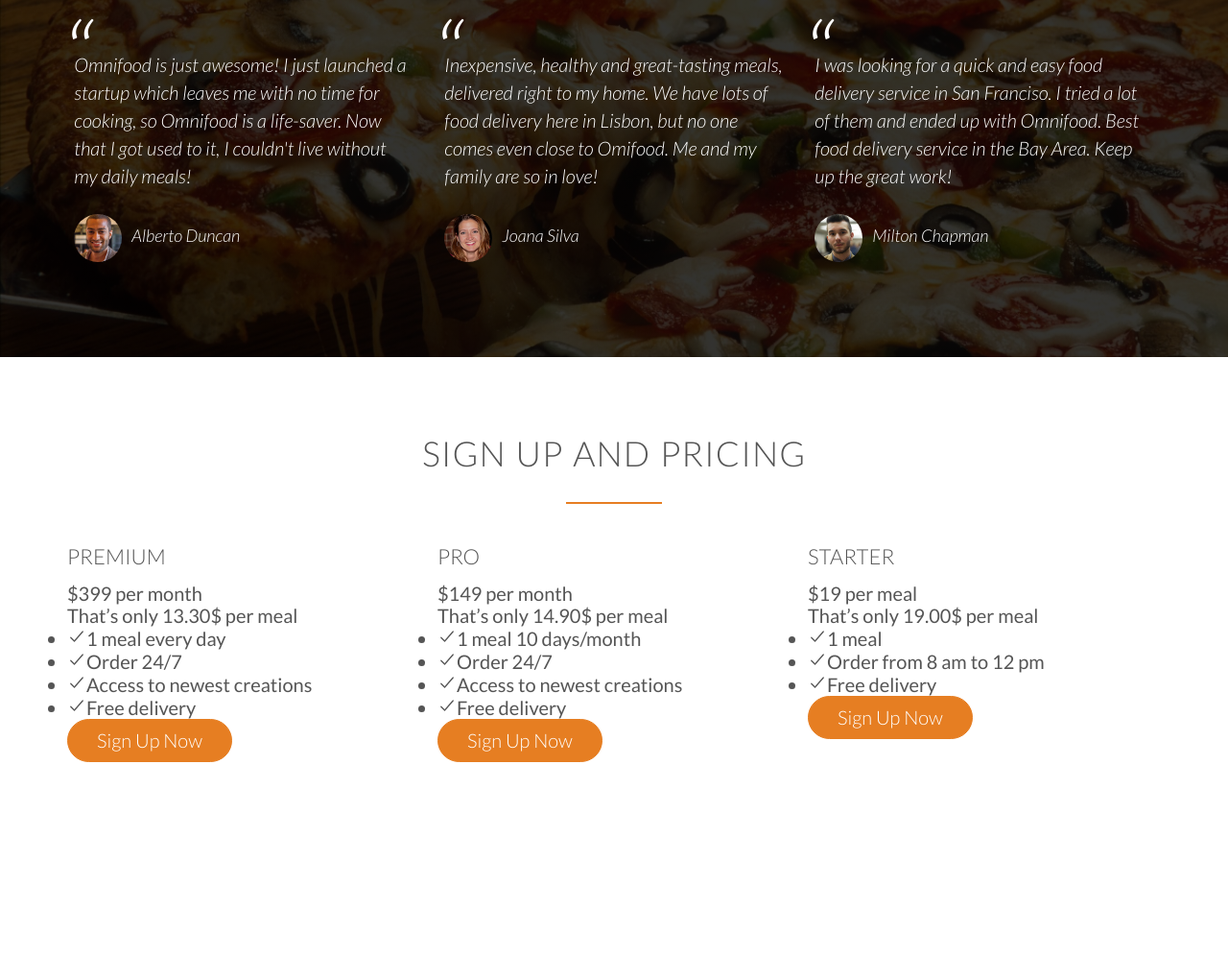
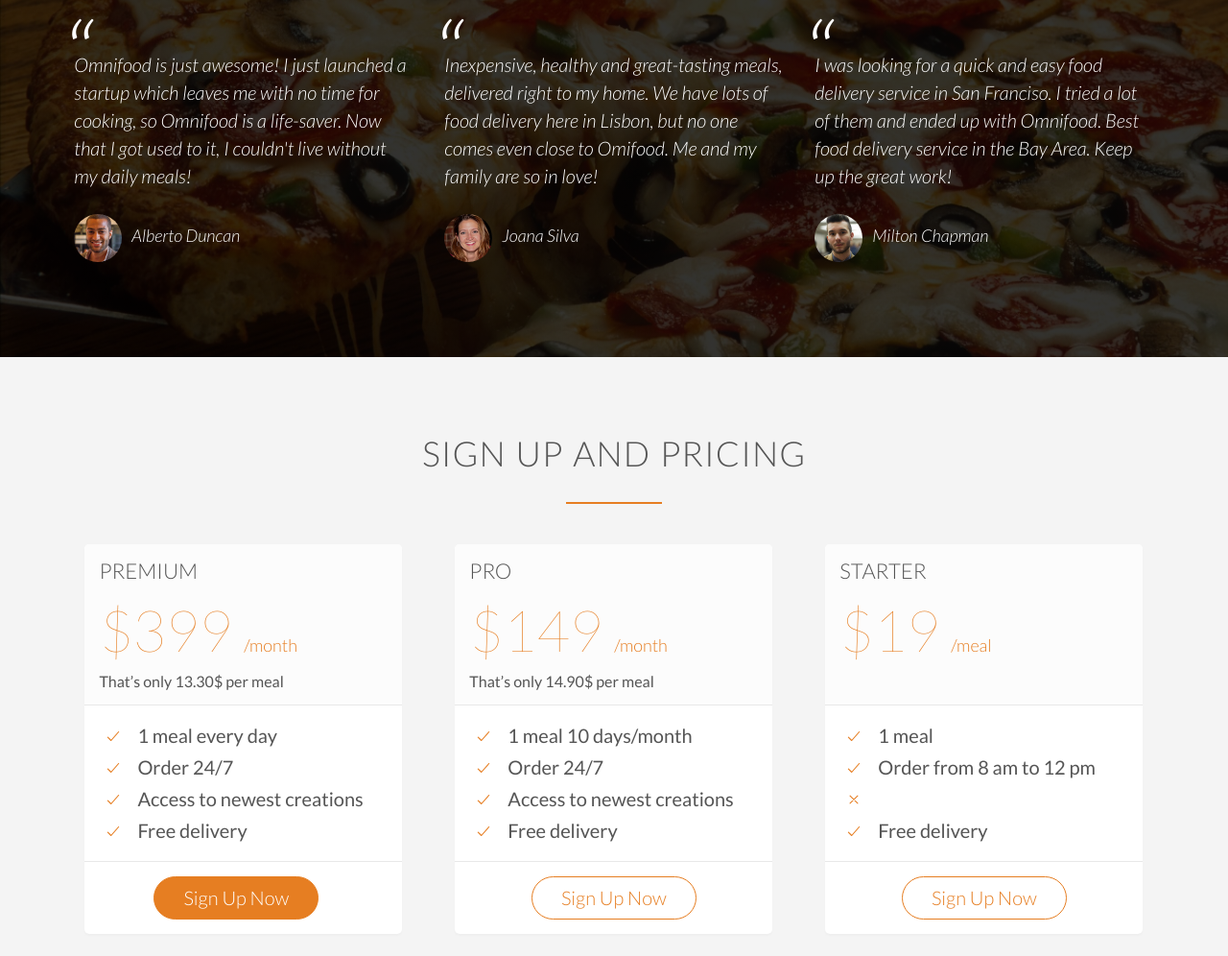
Before and after one commit to attobra/omnifood-website, a plain HTML site: page index.html in a window 1280 px wide. Shown: the part 3525-4521 px from the top of the page at 96% size. Before the commit the page ends 4410 px from the top, so only its background shows below. Drawn offline with nearby package versions, Linux system fonts and the light colour scheme.

Commit message:
add sign up

```diff
--- a/index.html
+++ b/index.html
@@ -338,23 +338,38 @@
           <div class="plan-box">
             <div>
               <h3>Premium</h3>
-              <p class="plan-price">$399 per month</p>
+              <p class="plan-price">$399 <span>/month</span></p>
               <p class="plan-price-meal">That’s only 13.30$ per meal</p>
             </div>
             <div>
               <ul>
                 <li>
-                  <ion-icon name="checkmark-outline"></ion-icon>1 meal every day
+                  <ion-icon
+                    name="checkmark-outline"
+                    class="icon-small"
+                  ></ion-icon
+                  >1 meal every day
                 </li>
                 <li>
-                  <ion-icon name="checkmark-outline"></ion-icon>Order 24/7
+                  <ion-icon
+                    name="checkmark-outline"
+                    class="icon-small"
+                  ></ion-icon
+                  >Order 24/7
                 </li>
                 <li>
-                  <ion-icon name="checkmark-outline"></ion-icon>Access to newest
-                  creations
+                  <ion-icon
+                    name="checkmark-outline"
+                    class="icon-small"
+                  ></ion-icon
+                  >Access to newest creations
                 </li>
                 <li>
-                  <ion-icon name="checkmark-outline"></ion-icon>Free delivery
+                  <ion-icon
+                    name="checkmark-outline"
+                    class="icon-small"
+                  ></ion-icon
+                  >Free delivery
                 </li>
               </ul>
             </div>
@@ -365,50 +380,80 @@
           <div class="plan-box">
             <div>
               <h3>Pro</h3>
-              <p class="plan-price">$149 per month</p>
+              <p class="plan-price">$149 <span>/month</span></p>
               <p class="plan-price-meal">That’s only 14.90$ per meal</p>
             </div>
             <div>
               <ul>
                 <li>
-                  <ion-icon name="checkmark-outline"></ion-icon>1 meal 10
-                  days/month
+                  <ion-icon
+                    name="checkmark-outline"
+                    class="icon-small"
+                  ></ion-icon
+                  >1 meal 10 days/month
                 </li>
                 <li>
-                  <ion-icon name="checkmark-outline"></ion-icon>Order 24/7
+                  <ion-icon
+                    name="checkmark-outline"
+                    class="icon-small"
+                  ></ion-icon
+                  >Order 24/7
                 </li>
                 <li>
-                  <ion-icon name="checkmark-outline"></ion-icon>Access to newest
-                  creations
+                  <ion-icon
+                    name="checkmark-outline"
+                    class="icon-small"
+                  ></ion-icon
+                  >Access to newest creations
                 </li>
                 <li>
-                  <ion-icon name="checkmark-outline"></ion-icon>Free delivery
+                  <ion-icon
+                    name="checkmark-outline"
+                    class="icon-small"
+                  ></ion-icon
+                  >Free delivery
                 </li>
               </ul>
             </div>
-            <div><a class="btn btn-full" href="#">Sign Up Now</a></div>
+            <div><a class="btn btn-ghost" href="#">Sign Up Now</a></div>
           </div>
         </div>
         <div class="col span-1-of-3">
           <div class="plan-box">
             <div>
               <h3>Starter</h3>
-              <p class="plan-price">$19 per meal</p>
-              <p class="plan-price-meal">That’s only 19.00$ per meal</p>
+              <p class="plan-price">$19 <span>/meal</span></p>
+              <p class="plan-price-meal">&nbsp;</p>
             </div>
             <div>
               <ul>
-                <li><ion-icon name="checkmark-outline"></ion-icon>1 meal</li>
                 <li>
-                  <ion-icon name="checkmark-outline"></ion-icon>Order from 8 am
-                  to 12 pm
+                  <ion-icon
+                    name="checkmark-outline"
+                    class="icon-small"
+                  ></ion-icon
+                  >1 meal
                 </li>
                 <li>
-                  <ion-icon name="checkmark-outline"></ion-icon>Free delivery
+                  <ion-icon
+                    name="checkmark-outline"
+                    class="icon-small"
+                  ></ion-icon
+                  >Order from 8 am to 12 pm
+                </li>
+                <li>
+                  <ion-icon name="close-outline" class="icon-small"></ion-icon>
+                </li>
+                <li>
+                  <ion-icon
+                    name="checkmark-outline"
+                    class="icon-small"
+                  ></ion-icon
+                  >Free delivery
                 </li>
               </ul>
             </div>
-            <div><a class="btn btn-full" href="#">Sign Up Now</a></div>
+            <div><a class="btn btn-ghost" href="#">Sign Up Now</a></div>
           </div>
         </div>
       </div>
--- a/resources/css/style.css
+++ b/resources/css/style.css
@@ -374,3 +374,57 @@
   margin-right: 10px;
   vertical-align: middle;
 }
+
+/*------------------------------------------------*/
+/* SIGN UP */
+/*------------------------------------------------*/
+.section-plans {
+  background-color: #f4f4f4;
+}
+
+.plan-box {
+  background-color: #fff;
+  border-radius: 5px;
+  width: 90%;
+  margin-left: 5%;
+  box-shadow: 0 2px 2px #efefef;
+}
+
+.plan-box div {
+  padding: 15px;
+  border-bottom: 1px solid #e8e8e8;
+}
+.plan-box div:first-child {
+  background-color: #fcfcfc;
+  border-top-left-radius: 5px;
+  border-top-right-radius: 5px;
+}
+
+.plan-box div:last-of-type {
+  text-align: center;
+  border-bottom: 0;
+}
+
+.plan-price {
+  font-size: 300%;
+  margin-bottom: 10px;
+  font-weight: 100;
+  color: #e67e22;
+}
+
+.plan-price span {
+  font-size: 30%;
+  font-weight: 300;
+}
+
+.plan-price-meal {
+  font-size: 80%;
+}
+
+.plan-box ul {
+  list-style: none;
+}
+
+.plan-box ul li {
+  padding: 5px 0;
+}
```
